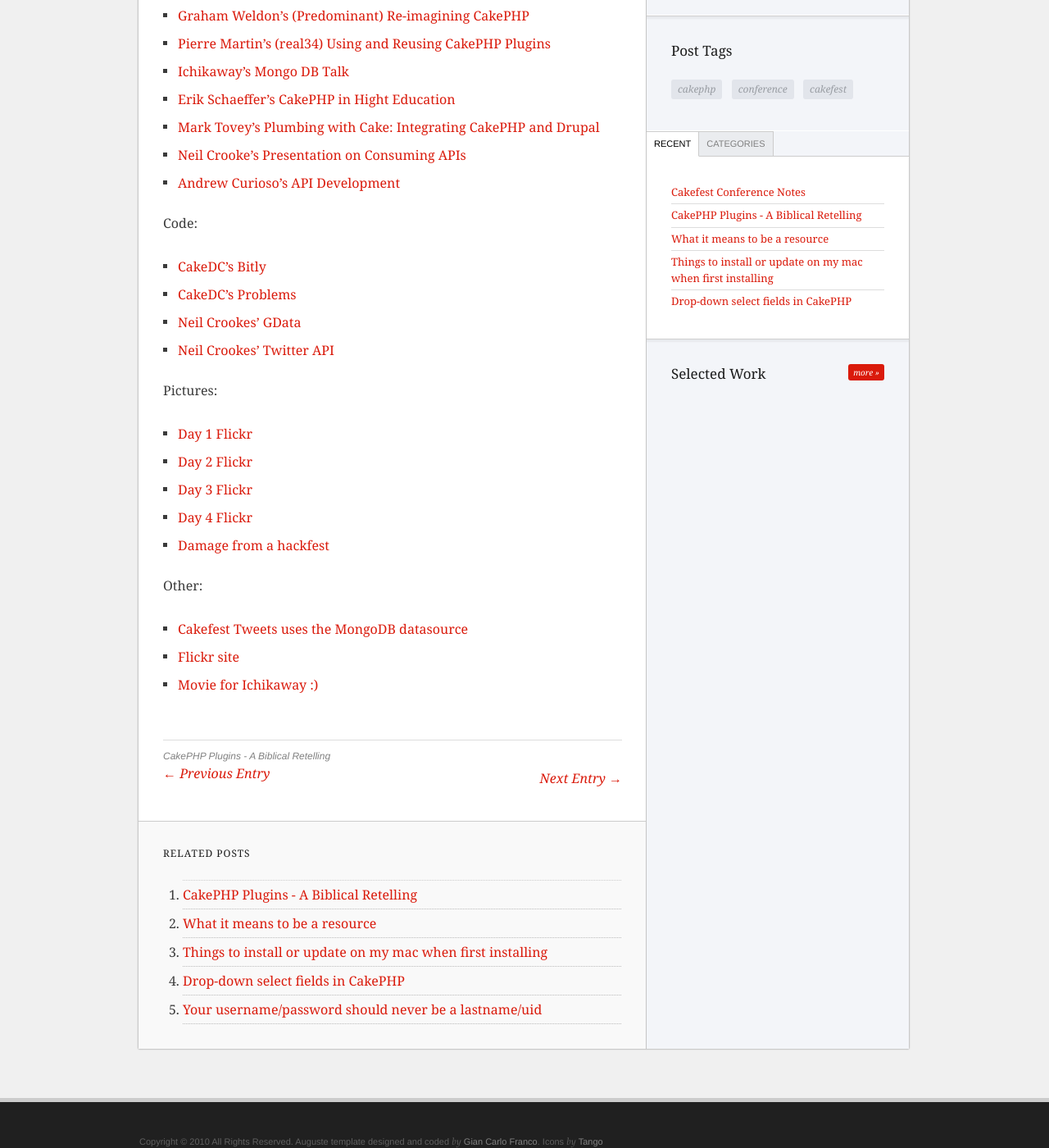
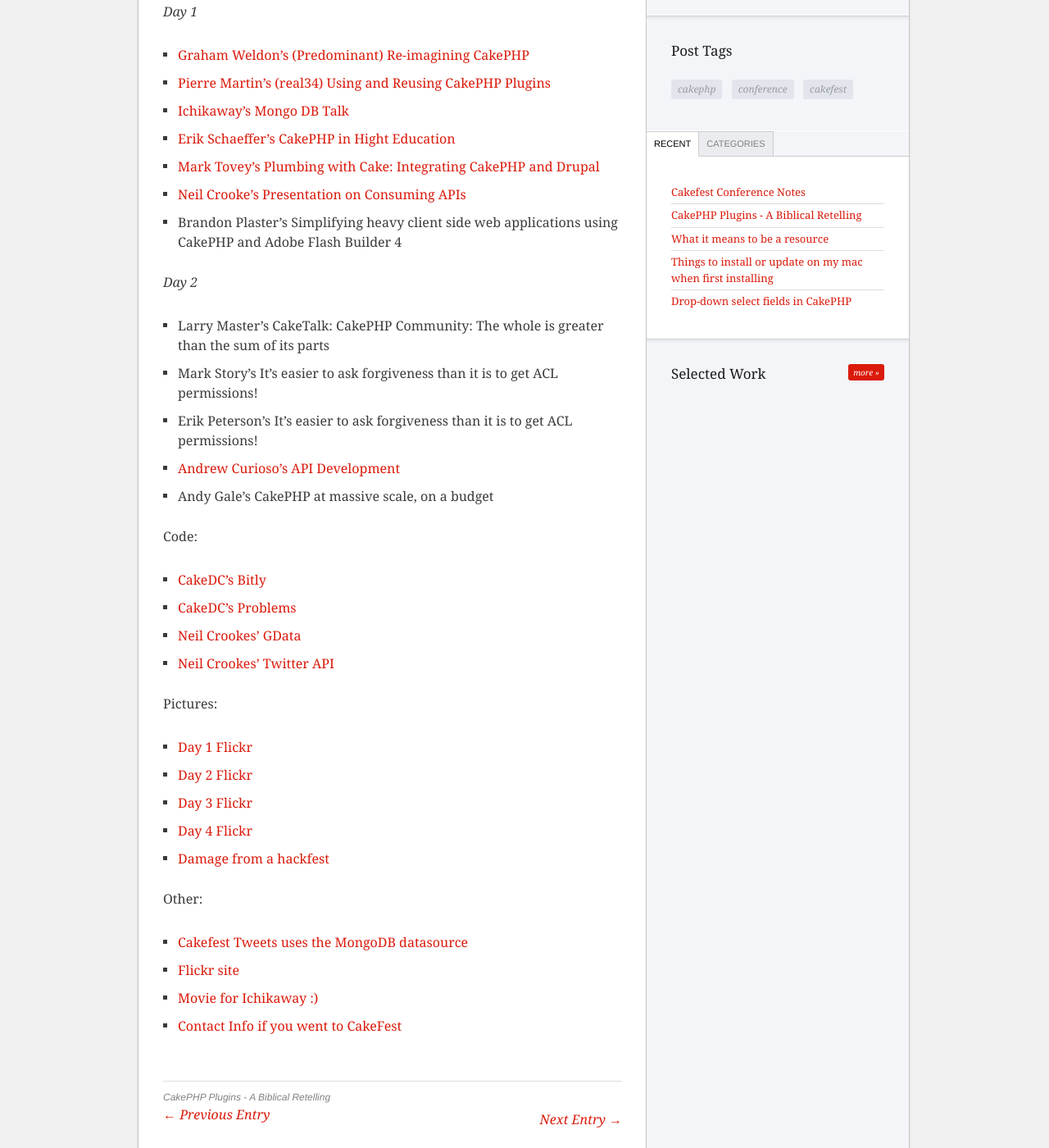
Before and after one commit to husayt/josediazgonzalez.com, a Jekyll site: the page built from _posts/2010-09-04-cakefest-conference-notes.markdown, in a window 1280 px wide and 1400 px high, scrolled down 310 px. Shown: the whole window at 82% size. Built offline with Jekyll 4.4.1, drawn with Linux system fonts in a browser that asks for light colours; Markdown is read by kramdown in place of the engine named in the settings.

Commit message:
blank links, categorization, Cakefest Contacts

```diff
--- a/_posts/2010-09-04-cakefest-conference-notes.markdown
+++ b/_posts/2010-09-04-cakefest-conference-notes.markdown
@@ -10,13 +10,24 @@
 
 Talk slideshows:
 
+*Day 1*
+
 * [Graham Weldon's (Predominant) Re-imagining CakePHP](http://www.slideshare.net/predominant/reimaginging-cakephp)
 * [Pierre Martin's (real34) Using and Reusing CakePHP Plugins](http://www.slideshare.net/real34/using-reusingplugins)
 * [Ichikaway's Mongo DB Talk](http://www.slideshare.net/ichikaway/cakefest-ichikawa-upload)
 * [Erik Schaeffer's CakePHP in Hight Education](http://www.slideshare.net/therealphpdiddy/cakefest-higher-education)
 * [Mark Tovey's Plumbing with Cake: Integrating CakePHP and Drupal](http://www.slideshare.net/mtovey/plumbing-w-cake)
 * [Neil Crooke's Presentation on Consuming APIs](http://www.slideshare.net/neilcrookes/designing-cakephp-plugins-for-consuming-apis)
+* Brandon Plaster's Simplifying heavy client side web applications using CakePHP and Adobe Flash Builder 4
+
+*Day 2*
+
+* Larry Master's CakeTalk: CakePHP Community: The whole is greater than the sum of its parts
+* Mark Story's It's easier to ask forgiveness than it is to get ACL permissions!
+* Erik Peterson's It's easier to ask forgiveness than it is to get ACL permissions!
 * [Andrew Curioso's API Development](http://www.slideshare.net/andrewcurioso/cakefest-2010-api-development)
+* Andy Gale's CakePHP at massive scale, on a budget
+
 
 Code:
 
@@ -38,3 +49,4 @@
 * [Cakefest Tweets uses the MongoDB datasource](http://cakefesttweets.com/)
 * [Flickr site](http://www.flickr.com/photos/cakephp/)
 * [Movie for Ichikaway :)](http://www.youtube.com/watch?v=mfjzpkGASro)
+* [Contact Info if you went to CakeFest](http://fest.cakepackages.com)
```
